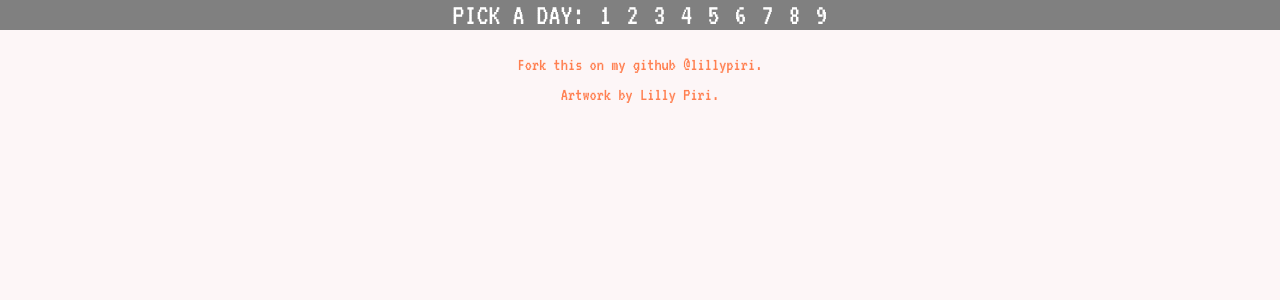
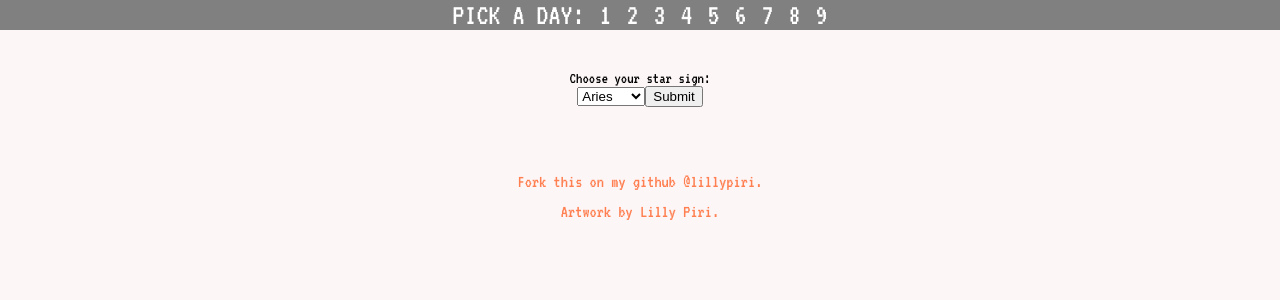
Before and after one commit to lillypiri/30apps30days, a React (Create React App) app: page / in a window 1280 px wide. Shown: the top 300 px of the page. Built offline with nearby package versions, Linux system fonts and the light colour scheme; a web font is replaced by a local one.

Commit message:
created form using controlled components

```diff
--- a/src/day9.css
+++ b/src/day9.css
@@ -0,0 +1,4 @@
+.form-nine {
+    text-align: center;
+    margin: 40px;
+}
--- a/src/day9.js
+++ b/src/day9.js
@@ -2,9 +2,41 @@ import React, {Component} from 'react';
 import './day9.css'
 
 class Nine extends Component {
+    constructor(props) {
+        super(props);
+        this.state = {value: 'Aries'};
+
+        this.handleChange = this.handleChange.bind(this);
+        this.handleSubmit = this.handleSubmit.bind(this);
+    }
+
+    handleChange(event) {
+        this.setState({value: event.target.value});
+    }
+
+    handleSubmit(event) {
+        alert('Your horrorscope for ' + this.state.value + ' is: Watch out for raining ice cream!');
+        event.preventDefault();
+    }
     render() {
         return (
             <div>
+                <div className="form-nine">
+                    <form onSubmit={this.handleSubmit}>
+                        <label>
+                            <div>
+                                Choose your star sign:
+                            </div>
+                            <select value={this.state.value} onChange={this.handleChange}>
+                                <option value="Pisces">Pisces</option>
+                                <option value="Aries">Aries</option>
+                                <option value="Scorpio">Scorpio</option>
+                                <option value="Gemini">Gemini</option>
+                            </select>
+                            <input type="submit" value="Submit" />
+                        </label>
+                    </form>
+                </div>
                 <div className="footer">
                     Fork this on my github <a href="https://github.com/lillypiri/30apps30days">@lillypiri</a>.
                     <div>
@@ -12,7 +44,7 @@ class Nine extends Component {
                     </div>
                 </div>
             </div>
-        )
+        );
     }
 }
 
```
